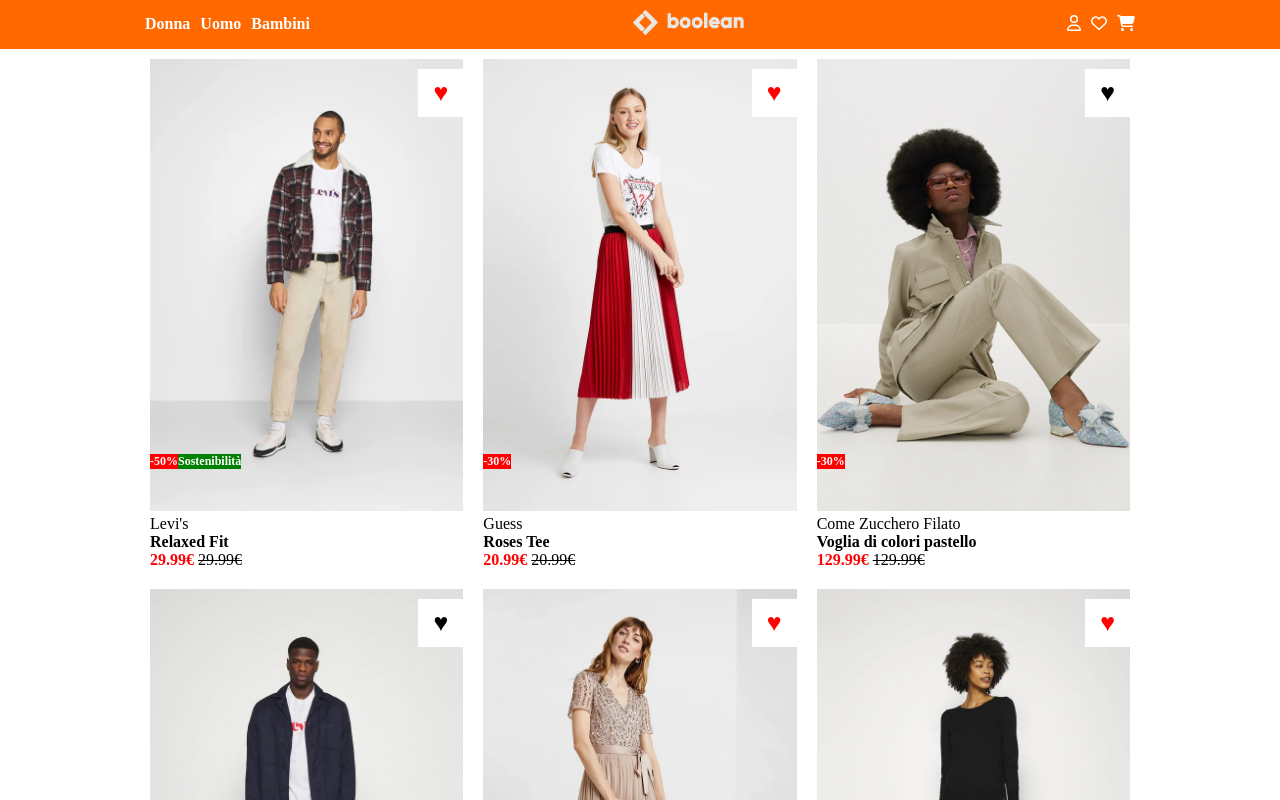
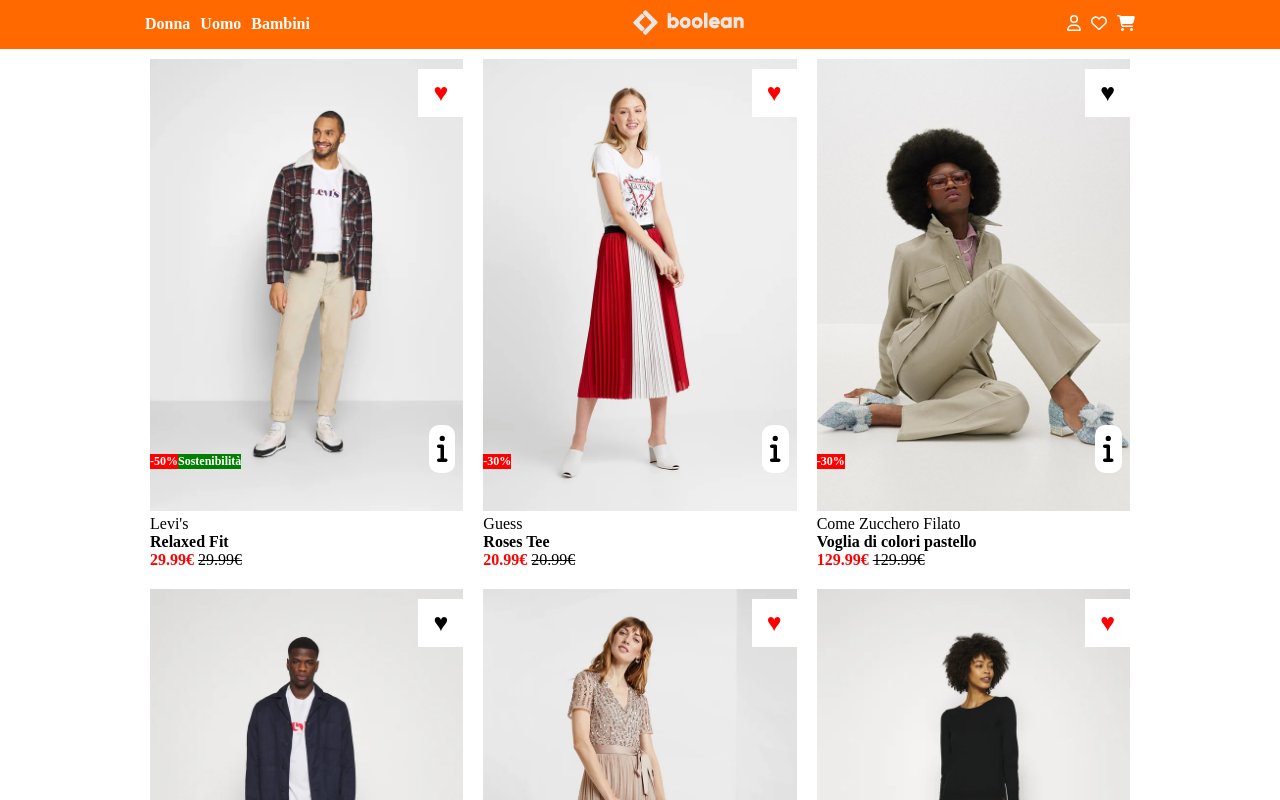
Before and after one commit to danieleardizzone/vite-boolando, a Vue app: page / in a window 1280 px wide. Shown: the top 800 px of the page. Built offline with nearby package versions, Linux system fonts and the light colour scheme; data requests are answered from the project's data file.

Commit message:
ADD - info icon

```diff
--- a/src/components/Product.vue
+++ b/src/components/Product.vue
@@ -30,15 +30,11 @@
                         {{ badge.value }}
                     </div>
                 </div>
+            </div>
 
+            <div class="info-box">
+                <font-awesome-icon class="info-icon" icon="fa-solid fa-info" />
             </div>
-            <!-- <li class="red-card" v-if="product.badges[0].type === true">
-                    {{ product.badges[0].value }}
-                </li>
-                <li class="green-card" v-if="product.badges[0].type === 'tag'">
-                    Sostenibilità
-                </li> -->
-
         </div>
 
         <p class="brand-name">{{ product.brand }}</p>
@@ -54,7 +50,7 @@
     </div>
 </template>
 
-<style>
+<style scoped lang="scss">
 .model-name {
     font-weight: 700;
 }
@@ -123,4 +119,17 @@
 .green-card {
     background-color: green;
 }
+
+.info-box {
+    position: absolute;
+    bottom: 96px;
+    right: 8px;
+    font-size: 28px;
+
+    cursor: pointer;
+
+    background-color: white;
+    padding: 8px;
+    border-radius: 10px;
+}
 </style>
--- a/src/main.js
+++ b/src/main.js
@@ -18,8 +18,10 @@
 import { faInstagram } from '@fortawesome/free-brands-svg-icons'
 import { faPinterest } from '@fortawesome/free-brands-svg-icons'
 import { faYoutube } from '@fortawesome/free-brands-svg-icons'
+
+import { faInfo } from '@fortawesome/free-solid-svg-icons'
 /* add icons to the library */
-library.add(faUser, faHeart, faCartShopping, faXTwitter, faFacebook, faInstagram, faPinterest, faYoutube)
+library.add(faUser, faHeart, faCartShopping, faXTwitter, faFacebook, faInstagram, faPinterest, faYoutube, faInfo)
 
 createApp(App)
     .component('font-awesome-icon', FontAwesomeIcon)
```
